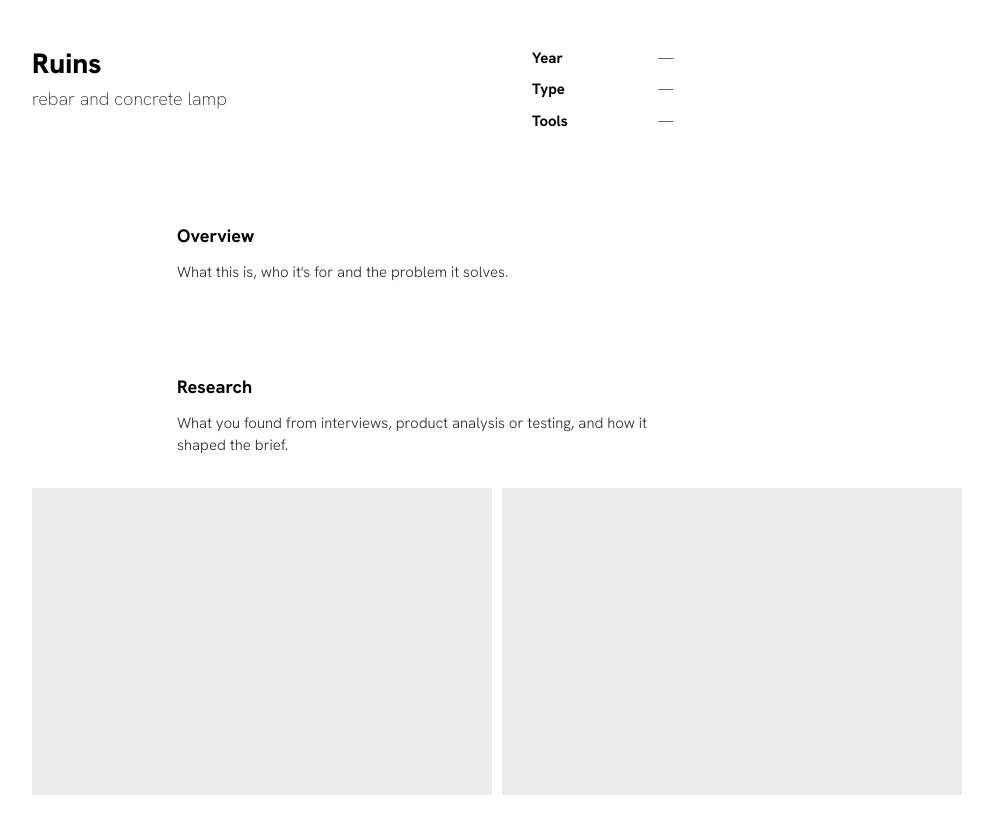
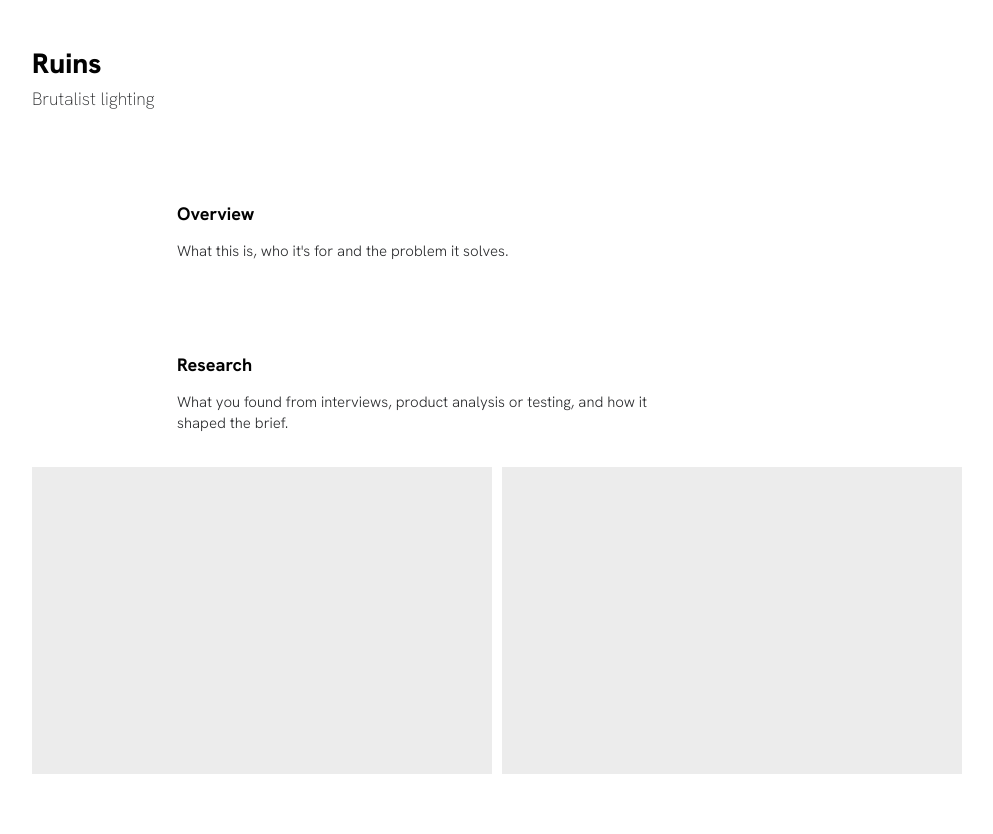
Before and after one commit to p1plup-1/portfolio, a plain HTML site: page ruins.html in a window 1280 px wide. Shown: the part 950-1784 px from the top of the page, without its empty margins (143-1136 px from the left). Drawn offline with Linux system fonts and the light colour scheme.

Commit message:
proj page

```diff
--- a/ruins.html
+++ b/ruins.html
@@ -5,7 +5,10 @@
     <meta name="viewport" content="width=device-width, initial-scale=1.0" />
 
     <title>Ruins – Edward Xu</title>
-    <meta name="description" content="Ruins by Edward Xu: rebar and concrete lamp." />
+    <meta
+      name="description"
+      content="Ruins by Edward Xu: rebar and concrete lamp."
+    />
 
     <link rel="preconnect" href="https://fonts.googleapis.com" />
     <link rel="preconnect" href="https://fonts.gstatic.com" crossorigin />
@@ -28,20 +31,17 @@
 
     <main class="project">
       <figure class="project-hero">
-        <img src="images/ruins.jpg" alt="Lamp made of a blackened rebar frame set into a rough concrete block, lit from within" />
+        <img
+          src="images/ruins.jpg"
+          alt="Lamp made of a blackened rebar frame set into a rough concrete block, lit from within"
+        />
       </figure>
 
       <section class="project-head">
         <div>
           <h1>Ruins</h1>
-          <p class="project-lede">rebar and concrete lamp</p>
+          <p class="project-lede">Brutalist lighting</p>
         </div>
-        <!-- PLACEHOLDER facts: fill in or delete rows. -->
-        <dl class="project-facts">
-          <div class="entry"><dt class="entry-side">Year</dt><dd>—</dd></div>
-          <div class="entry"><dt class="entry-side">Type</dt><dd>—</dd></div>
-          <div class="entry"><dt class="entry-side">Tools</dt><dd>—</dd></div>
-        </dl>
       </section>
 
       <!-- PLACEHOLDER sections: replace the text, and put <img src="..." alt="">
@@ -56,7 +56,10 @@
       <section class="project-section">
         <div class="project-text">
           <h2>Research</h2>
-          <p>What you found from interviews, product analysis or testing, and how it shaped the brief.</p>
+          <p>
+            What you found from interviews, product analysis or testing, and how
+            it shaped the brief.
+          </p>
         </div>
         <div class="project-media">
           <div class="project-slot"></div>
@@ -67,7 +70,10 @@
       <section class="project-section">
         <div class="project-text">
           <h2>Concept</h2>
-          <p>Sketches, mock-ups and the directions you explored before choosing one.</p>
+          <p>
+            Sketches, mock-ups and the directions you explored before choosing
+            one.
+          </p>
         </div>
         <div class="project-media">
           <div class="project-slot"></div>
@@ -78,7 +84,10 @@
       <section class="project-section">
         <div class="project-text">
           <h2>Build</h2>
-          <p>CAD, prototyping and the final object: what you made and what you learned making it.</p>
+          <p>
+            CAD, prototyping and the final object: what you made and what you
+            learned making it.
+          </p>
         </div>
         <div class="project-media">
           <div class="project-slot project-slot-wide"></div>
--- a/style.css
+++ b/style.css
@@ -313,9 +313,6 @@ a {
 }
 
 .project-head {
-  display: grid;
-  grid-template-columns: 1fr 1fr;
-  gap: 70px;
   margin-top: 50px;
 }
 
@@ -330,14 +327,6 @@ a {
   margin-top: 8px;
   font-size: 18px;
   font-weight: 200;
-}
-
-.project-facts dd {
-  margin: 0;
-}
-
-.project-facts .entry + .entry {
-  margin-top: 10px;
 }
 
 .project-section {
@@ -496,8 +485,6 @@ a {
   }
 
   .project-head {
-    grid-template-columns: 1fr;
-    gap: 28px;
     margin-top: 32px;
   }
 
```
Also changed, not shown: index.html (+1 -1 lines), modular-power-grid.html (+0 -6 lines), nas-for-logitech.html (+0 -6 lines).
